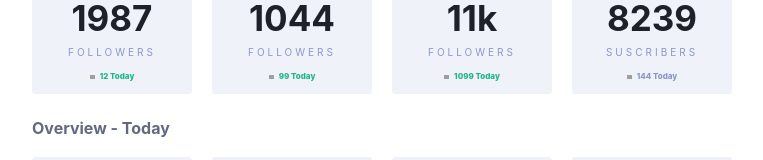
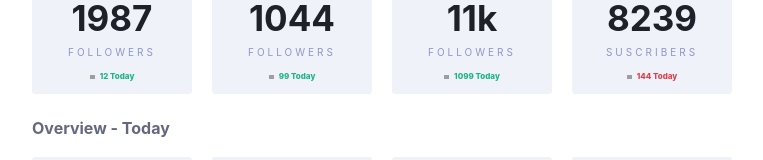
Before and after one commit to diegozwolf/dashboard-media, a React (Create React App) app: page / in a window 1280 px wide. Shown: the part 123-283 px from the top of the page, without its empty margins (258-1021 px from the left). Built offline with nearby package versions, Linux system fonts and the light colour scheme; grey boxes are pictures that could not be loaded; a web font is replaced by a local one.

Commit message:
check styles 2

```diff
--- a/src/components/styles/TotalBadge.scss
+++ b/src/components/styles/TotalBadge.scss
@@ -99,5 +99,5 @@
 }
 .update-number.arrow-down,
 .update-number.arrow-down.dark {
-    color: hsl(356, 69%, 56%)c;
+    color: hsl(356, 69%, 56%);
 }
```
